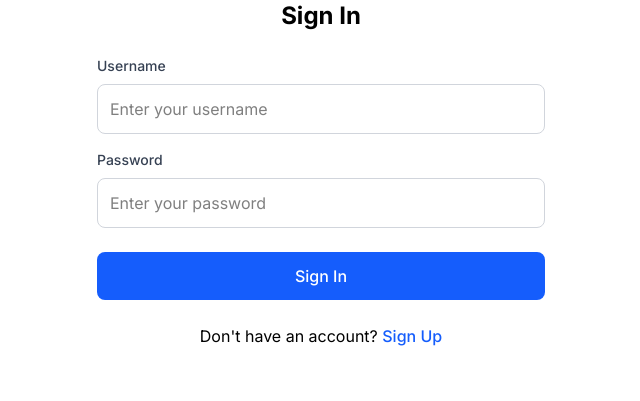
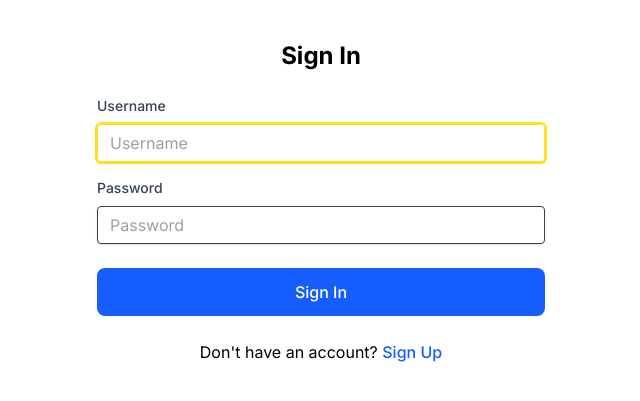
Before and after one commit to Abdullah149081/event-system, a Django app: page /users/signin/ in a window 1280 px wide. Shown: the top 401 px of the page, without its empty margins (319-959 px from the left). Run offline with Django 5.2, Linux system fonts and the light colour scheme; some libraries are stand-ins or nearby versions.

Commit message:
feat: implement user registration and login forms; enhance authentication views and templates

```diff
--- a/theme/static/css/dist/styles.css
+++ b/theme/static/css/dist/styles.css
@@ -21,7 +21,6 @@
     --color-green-500: oklch(72.3% 0.219 149.579);
     --color-green-800: oklch(44.8% 0.119 151.328);
     --color-blue-100: oklch(93.2% 0.032 255.585);
-    --color-blue-300: oklch(80.9% 0.105 251.813);
     --color-blue-500: oklch(62.3% 0.214 259.815);
     --color-blue-600: oklch(54.6% 0.245 262.881);
     --color-blue-700: oklch(48.8% 0.243 264.376);
@@ -285,6 +284,9 @@
   .mt-6 {
     margin-top: calc(var(--spacing) * 6);
   }
+  .mt-10 {
+    margin-top: calc(var(--spacing) * 10);
+  }
   .mr-2 {
     margin-right: calc(var(--spacing) * 2);
   }
@@ -522,9 +524,6 @@
   .border-gray-200 {
     border-color: var(--color-gray-200);
   }
-  .border-gray-300 {
-    border-color: var(--color-gray-300);
-  }
   .border-gray-700 {
     border-color: var(--color-gray-700);
   }
@@ -676,9 +675,6 @@
   }
   .p-0 {
     padding: calc(var(--spacing) * 0);
-  }
-  .p-3 {
-    padding: calc(var(--spacing) * 3);
   }
   .p-4 {
     padding: calc(var(--spacing) * 4);
@@ -988,24 +984,12 @@
       text-decoration-line: underline;
     }
   }
-  .focus\:border-blue-300:focus {
-    border-color: var(--color-blue-300);
-  }
-  .focus\:border-blue-500:focus {
-    border-color: var(--color-blue-500);
-  }
   .focus\:border-yellow-300:focus {
     border-color: var(--color-yellow-300);
   }
   .focus\:ring-2:focus {
     --tw-ring-shadow: var(--tw-ring-inset,) 0 0 0 calc(2px + var(--tw-ring-offset-width)) var(--tw-ring-color, currentcolor);
     box-shadow: var(--tw-inset-shadow), var(--tw-inset-ring-shadow), var(--tw-ring-offset-shadow), var(--tw-ring-shadow), var(--tw-shadow);
-  }
-  .focus\:ring-blue-300:focus {
-    --tw-ring-color: var(--color-blue-300);
-  }
-  .focus\:ring-blue-500:focus {
-    --tw-ring-color: var(--color-blue-500);
   }
   .focus\:ring-primary:focus {
     --tw-ring-color: var(--primary);
--- a/users/form.py
+++ b/users/forms.py
@@ -6,7 +6,7 @@ from django.contrib.auth.forms import AuthenticationForm
 from events.forms import TailwindMixin
 
 
-class RegisterForm(UserCreationForm):
+class RegisterForm(TailwindMixin, UserCreationForm):
     class Meta:
         model = User
         fields = [
@@ -17,19 +17,18 @@ class RegisterForm(UserCreationForm):
             "password1",
             "password2",
         ]
+        widgets = {
+            "username": forms.TextInput(attrs={"placeholder": "Username"}),
+            "first_name": forms.TextInput(attrs={"placeholder": "First Name"}),
+            "last_name": forms.TextInput(attrs={"placeholder": "Last Name"}),
+            "email": forms.EmailInput(attrs={"placeholder": "Email"}),
+            "password1": forms.PasswordInput(attrs={"placeholder": "Password"}),
+            "password2": forms.PasswordInput(attrs={"placeholder": "Confirm Password"}),
+        }
 
     def __init__(self, *args, **kwargs):
         super().__init__(*args, **kwargs)
 
-        # Apply styling to all fields
-        for field_name, field in self.fields.items():
-            field.widget.attrs.update(
-                {
-                    "class": "w-full shadow appearance-none border rounded py-2 px-3 text-gray-700 leading-tight focus:outline-none focus:ring-2 focus:ring-blue-300 focus:border-blue-300"
-                }
-            )
-
-        # Remove help text for specific fields
         for fieldname in [
             "username",
             "password1",
@@ -41,3 +40,5 @@ class RegisterForm(UserCreationForm):
 class LoginForm(TailwindMixin, AuthenticationForm):
     def __init__(self, *arg, **kwargs):
         super().__init__(*arg, **kwargs)
+        self.fields["username"].widget.attrs.update({"placeholder": "Username"})
+        self.fields["password"].widget.attrs.update({"placeholder": "Password"})
--- a/users/signals.py
+++ b/users/signals.py
@@ -15,11 +15,9 @@ def send_activation_email(sender, instance, created, **kwargs):
     """
     if created and not instance.is_active:
         try:
-            # Generate activation token
             token = default_token_generator.make_token(instance)
             uid = urlsafe_base64_encode(force_bytes(instance.pk))
 
-            # Create activation URL
             activation_url = f"{settings.FRONTEND_URL}/users/activate/{uid}/{token}/"
 
             subject = "Activate Your Account - Event Management"
@@ -51,4 +49,3 @@ The Event Management Team
 
         except Exception as e:
             print(f"Failed to send activation email to {instance.email}: {str(e)}")
-            # You could also log this to a file or send to a monitoring service
--- a/users/templates/auth/login.html
+++ b/users/templates/auth/login.html
@@ -3,7 +3,7 @@
     Sign In
 {% endblock title %}
 {% block theme %}
-    <div class="max-w-md mx-auto">
+    <div class="max-w-md mx-auto mt-10">
         <h1 class="text-2xl font-bold mb-6 text-center">Sign In</h1>
         {% if messages %}
             <div class="messages mb-4">
@@ -17,23 +17,32 @@
         <form method="post" action="{% url 'sign_in' %}">
             {% csrf_token %}
             <div class="mb-4">
-                <label for="username" class="block text-sm font-medium text-gray-700 mb-2">Username</label>
-                <input type="text"
-                       class="w-full p-3 border border-gray-300 rounded-lg focus:ring-2 focus:ring-blue-500 focus:border-blue-500"
-                       name="username"
-                       id="username"
-                       placeholder="Enter your username"
-                       required>
+                <label for="{{ form.username.id_for_label }}"
+                       class="block text-sm font-medium text-gray-700 mb-2">Username</label>
+                {{ form.username }}
+                {% if form.username.errors %}
+                    <div class="text-red-600 text-sm mt-1">
+                        {% for error in form.username.errors %}{{ error }}{% endfor %}
+                    </div>
+                {% endif %}
             </div>
             <div class="mb-6">
-                <label for="password" class="block text-sm font-medium text-gray-700 mb-2">Password</label>
-                <input type="password"
-                       class="w-full p-3 border border-gray-300 rounded-lg focus:ring-2 focus:ring-blue-500 focus:border-blue-500"
-                       name="password"
-                       id="password"
-                       placeholder="Enter your password"
-                       required>
+                <label for="{{ form.password.id_for_label }}"
+                       class="block text-sm font-medium text-gray-700 mb-2">Password</label>
+                {{ form.password }}
+                {% if form.password.errors %}
+                    <div class="text-red-600 text-sm mt-1">
+                        {% for error in form.password.errors %}{{ error }}{% endfor %}
+                    </div>
+                {% endif %}
             </div>
+            {% if form.non_field_errors %}
+                <div class="mb-4">
+                    <div class="text-red-600 text-sm">
+                        {% for error in form.non_field_errors %}{{ error }}{% endfor %}
+                    </div>
+                </div>
+            {% endif %}
             <button type="submit"
                     class="w-full bg-blue-600 hover:bg-blue-700 text-white font-medium py-3 px-4 rounded-lg transition duration-200">
                 Sign In
--- a/users/templates/auth/signUp.html
+++ b/users/templates/auth/signUp.html
@@ -3,8 +3,8 @@
     Sign Up
 {% endblock title %}
 {% block theme %}
-    <div class="max-w-md mx-auto">
-        <h1>Sign Up</h1>
+    <div class="max-w-md mx-auto mt-10">
+        <h1 class="text-2xl font-bold mb-6 text-center">Sign Up</h1>
         {% if messages %}
             <div class="messages mb-4">
                 {% for message in messages %}
--- a/users/views.py
+++ b/users/views.py
@@ -1,13 +1,16 @@
 from django.shortcuts import render, redirect
 from django.contrib import messages
-from users.form import RegisterForm
+from users.forms import RegisterForm
 from django.contrib.auth.models import User
 from django.contrib.auth.tokens import default_token_generator
 from django.contrib.auth import authenticate, login, logout
 from django.http import HttpResponse
 from django.utils.http import urlsafe_base64_decode
 from django.utils.encoding import force_str
-from users.form import LoginForm
+from users.forms import LoginForm
+from django.contrib.auth.decorators import login_required, user_passes_test
+from django.db.models import Prefetch
+
 
 def sign_up(request):
     if request.method == "POST":
@@ -19,8 +22,8 @@ def sign_up(request):
             else:
                 user = form.save(commit=False)
                 user.set_password(form.cleaned_data.get("password1"))
-                user.is_active = False  # Set user as inactive until email confirmation
-                user.save()  # This will trigger the post_save signal to send email
+                user.is_active = False
+                user.save()
 
                 messages.success(
                     request,
@@ -37,24 +40,24 @@ def sign_up(request):
 
 def sign_in(request):
     if request.method == "POST":
-        username = request.POST.get("username")
-        password = request.POST.get("password")
-
-        user = authenticate(request, username=username, password=password)
-
-        if user:
+        form = LoginForm(request, data=request.POST)
+        if form.is_valid():
+            user = form.get_user()
             if user.is_active:
                 login(request, user)
                 messages.success(request, "Welcome back!")
                 return redirect("/")
-            messages.error(
-                request,
-                "Your account is not activated. Please check your email for the activation link.",
-            )
+            else:
+                messages.error(
+                    request,
+                    "Your account is not activated. Please check your email for the activation link.",
+                )
         else:
             messages.error(request, "Invalid username or password.")
+    else:
+        form = LoginForm()
 
-    return render(request, "auth/login.html")
+    return render(request, "auth/login.html", {"form": form})
 
 
 def activate_user(request, uidb64, token):
@@ -77,6 +80,7 @@ def activate_user(request, uidb64, token):
     return redirect("sign_in")
 
 
+@login_required
 def sign_out(request):
     logout(request)
     messages.success(request, "You have been logged out.")
```
Also changed, not shown: db.sqlite3.
